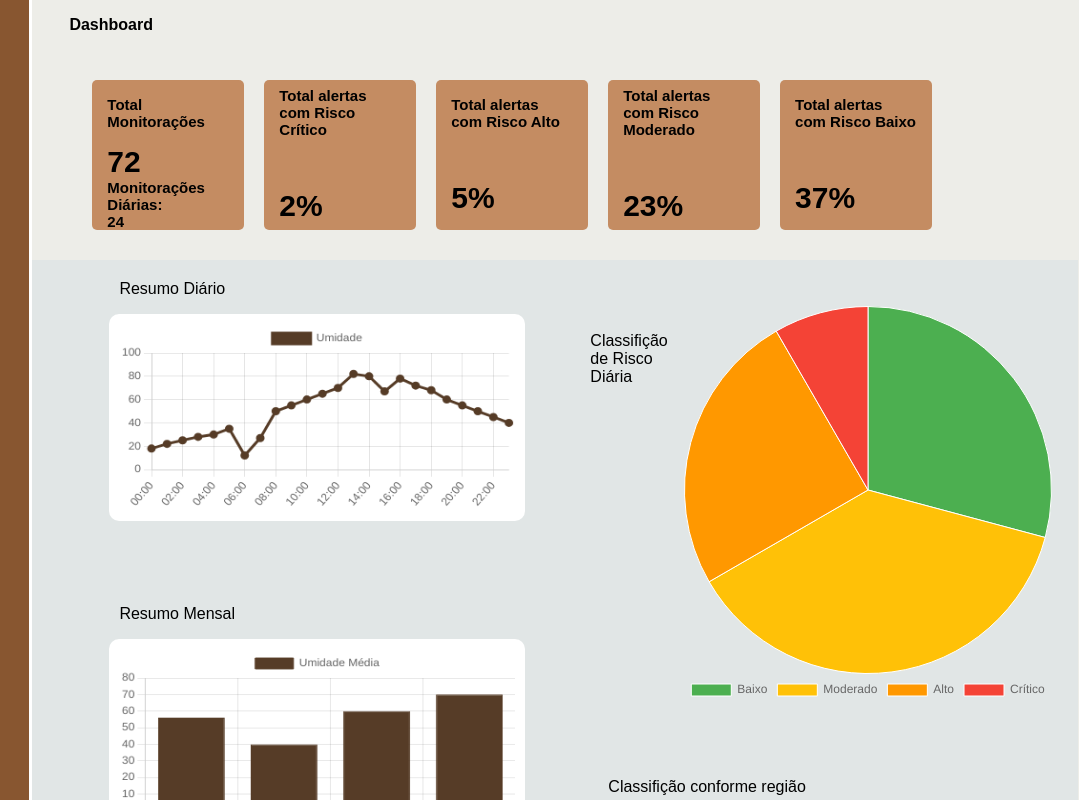
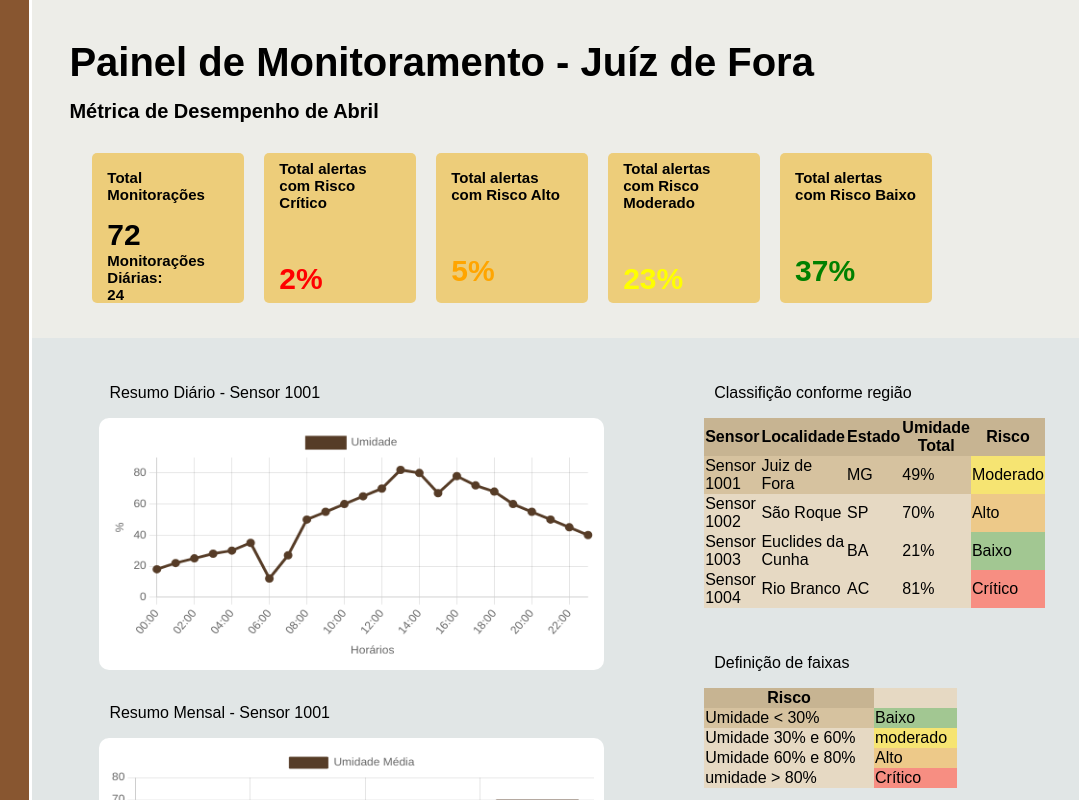
Before and after one commit to StratifyTellus/Stratify-Tellus, a plain HTML site: page Algoritimos/dashboard.html in a window 1280 px wide. Shown: the top 800 px of the page, 201-1280 px from the left. Drawn offline with nearby package versions, Linux system fonts and the light colour scheme; a web font is replaced by a local one.

Commit message:
Ajuste no layout do dashboard e correção do CSS

```diff
--- a/Algoritimos/dashboard.html
+++ b/Algoritimos/dashboard.html
@@ -4,7 +4,7 @@
 <head>
     <meta charset="UTF-8">
     <meta name="viewport" content="width=device-width, initial-scale=1.0">
-    <title>Dashboard</title>
+    <title>Stratify | Dashboard</title>
     <link rel="stylesheet" href="style2.css">
     <link href="https://fonts.cdnfonts.com/css/telegraf" rel="stylesheet">
     <script src="https://cdn.jsdelivr.net/npm/chart.js"></script>
@@ -12,7 +12,6 @@
 
 
 <body>
-
     <div class="janela">
         <div class="header-left">
             <h1>Stratify.</h1>
@@ -22,12 +21,16 @@
                 <p>Bem vindo a sua <span>Dash</span>!</p>
             </div>
             <div class="btn-logout" onclick="limparSessao()">
-             <a href="index.html"><h3>Sair</h3></a>
+                <a href="index.html">
+                    <h3>Sair</h3>
+                </a>
+            </div>
         </div>
     </div>
 
     <div class="container-dashboard">
-            <p class="titulo-dashboard">Dashboard</p>
+        <p class="titulo-dashboard">Painel de Monitoramento - Juíz de Fora</p>
+        <p class="metrica-dashboard">Métrica de Desempenho de Abril</p>
         <div class="kpis">
             <div class="card-kpi">
                 <p class="card">Total Monitorações</p>
@@ -38,53 +41,48 @@
 
             <div class="card-kpi">
                 <h2 class="card">Total alertas com Risco Crítico<br><br>
-                        <span class="valor"><b></b><br>2% </span>
+                    <span class="valor" style="color: rgb(255, 0, 0);"><b></b><br>2%</span>
                 </h2>
             </div>
             <div class="card-kpi">
                 <h2 class="card">Total alertas com Risco Alto<br><br>
-                        <span class="valor"><b></b><br>5%<br></span>
+                    <span class="valor" style="color: orange;"><b></b><br>5%<br></span>
                 </h2>
             </div>
             <div class="card-kpi">
                 <h2 class="card">Total alertas com Risco Moderado<br><br>
-                        <span class="valor"><b></b><br>23%</span>
+                    <span class="valor" style="color: yellow;"><b></b><br>23%</span>
                 </h2>
             </div>
             <div class="card-kpi">
                 <h2 class="card">Total alertas com Risco Baixo<br><br>
-                        <span class="valor"><b></b><br>37%</span>
+                    <span class="valor" style="color: green;"><b></b><br>37%</span>
                 </h2>
             </div>
         </div>
 
         <div class="container-graficos">
+            <div class="linha-topo">
+
+                <!-- Gráfico 1 e 2 -->
                 <div class="card-grafico">
                     <div class="banner1">
                         <div class="titulo-grafico">
-                        <p>Resumo Diário</p>
+                            <p>Resumo Diário - Sensor 1001</p>
                         </div>
                         <canvas id="myChart" class="grafico1"></canvas>
                     </div>
-                    <br>
+
                     <div class="banner2">
                         <div class="titulo-grafico">
-                        <p>Resumo Mensal</p>
+                            <p>Resumo Mensal - Sensor 1001</p>
                         </div>
                         <canvas id="myChart2" class="grafico2"></canvas>
                     </div>
                 </div>
 
-                <div class="card-grafico2">
-                    <div class="div-grafico2">
-                        <div class="grafico-pizza">
-                            <div class="titulo-grafico">
-                                <p>Classifição de Risco Diária</p>
-                            </div>
-                            <canvas id="myChart3" class="grafico3"></canvas>
-                        </div>
-                    </div>
-                    <br> <br>
+                <!-- Tabelas -->
+                <div class="lado-tabelas">
                     <div class="div-tabela">
                         <div class="titulo-grafico">
                             <p>Classifição conforme região</p>
@@ -92,33 +90,37 @@
                         <table>
                             <thead>
                                 <tr>
+                                    <th>Sensor</th>
                                     <th>Localidade</th>
                                     <th>Estado</th>
                                     <th>Umidade Total</th>
                                     <th>Risco</th>
-
                                 </tr>
                             </thead>
                             <tbody>
                                 <tr class="regiao-selecionada">
+                                    <td>Sensor 1001</td>
                                     <td>Juiz de Fora</td>
                                     <td>MG</td>
                                     <td>49%</td>
                                     <td class="moderado">Moderado</td>
                                 </tr>
                                 <tr>
+                                    <td>Sensor 1002</td>
                                     <td>São Roque</td>
                                     <td>SP</td>
                                     <td>70%</td>
                                     <td class="alto">Alto</td>
                                 </tr>
                                 <tr>
+                                    <td>Sensor 1003</td>
                                     <td>Euclides da Cunha</td>
                                     <td>BA</td>
                                     <td>21%</td>
                                     <td class="baixo">Baixo</td>
                                 </tr>
                                 <tr>
+                                    <td>Sensor 1004</td>
                                     <td>Rio Branco</td>
                                     <td>AC</td>
                                     <td>81%</td>
@@ -127,10 +129,49 @@
                             </tbody>
                         </table>
                     </div>
+                    <div class="div-tabela">
+                        <div class="titulo-grafico">
+                            <p>Definição de faixas</p>
+                        </div>
+                        <table>
+                            <thead>
+                                <tr>
+                                    <th>Risco</th>
+                                </tr>
+                            </thead>
+                            <tbody>
+                                <tr class="regiao-selecionada">
+                                    <td>Umidade < 30%</td>
+                                    <td class="baixo">Baixo</td>
+                                </tr>
+                                <tr>
+                                    <td>Umidade 30% e 60% </td>
+                                    <td class="moderado">moderado</td>
+                                </tr>
+                                <tr>
+                                    <td>Umidade 60% e 80%</td>
+                                    <td class="alto">Alto</td>
+                                </tr>
+                                <tr>
+                                    <td>umidade > 80%</td>
+                                    <td class="critico">Crítico</td>
+                                </tr>
+                            </tbody>
+                        </table>
                     </div>
 
+                    <!-- Gráfico de Pizza-->
+                    <div class="card-grafico2">
+                        <div class="div-grafico2">
+                            <div class="grafico-pizza">
+                                <div class="titulo-grafico">
+                                    <p>Classificação de Risco</p>
                                 </div>
-
+                                <canvas id="myChart3" class="grafico3"></canvas>
+                            </div>
+                        </div>
+                    </div>
+                </div>
             </div>
         </div>
     </div>
@@ -154,7 +195,19 @@
         },
         options: {
             scales: {
+                x: {
+                    display: true,
+                    title: {
+                        display: true,
+                        text: 'Horários'
+                    }
+                },
                 y: {
+                    display: true,
+                    title: {
+                        display: true,
+                        text: '%'
+                    },
                     beginAtZero: true
                 }
             }
@@ -211,10 +264,7 @@
             }
         }
     });
-
-
 </script>
-
 
 <script>
     const myChart = new Chart(
--- a/Algoritimos/style2.css
+++ b/Algoritimos/style2.css
@@ -5,7 +5,7 @@ body{
 }
 
 .header-left {
-    position: fixed;
+position: fixed;
   top: 0;
   left: 0;
   z-index: 999;
@@ -31,20 +31,24 @@ a {
     margin-left: 18%;
     display: flex;
     flex-direction: column;
-    gap: 30px;
-
+    gap: 10px;
 }
 
 h1{
-       font-family: 'Montserrat', sans-serif;
+    font-family: 'Montserrat', sans-serif;
+}
+.titulo-dashboard {
+    margin-left: 40px;
+    margin-bottom: 5px;
+    font-size: 40px;
+    font-weight: 700;
+    font-family: 'Telegraf', sans-serif;
 }
 
-.titulo-dashboard {
-    display: flex;
-    justify-content: flex-start;
+.metrica-dashboard {
     margin-left: 40px;
-    color: #000;
-    font-family: 40px;
+    margin-top: 0;
+    font-size: 20px;
     font-weight: 700;
     font-family: 'Telegraf', sans-serif;
 }
@@ -57,7 +61,7 @@ h1{
     height: 150px;
     margin-left: 6%;
     gap: 20px;
-
+    margin-bottom: 25px;
 }
 
 .card-kpi{
@@ -65,10 +69,9 @@ h1{
     display: flex;
     flex-direction: column;
     width: 200px;
-    background-color: #c48c62;
+    background-color: #edcd7a;
     border-radius: 5px;
     padding: 8px 15px;
-
 }
 
 .card{
@@ -85,43 +88,41 @@ h1{
     height: 56px;
     font-size: 30px;
     font-weight: 700;
-
-
 }
 span {
     font-weight: 700;
     font-family: 'Arial', sans-serif;
     font-size: 15px;
-
 }
 
 .container-graficos {
     background-color: rgb(225, 230, 230);
     display: flex;
-    justify-content: center;
-    width: 99%;
-    padding-left: 10px;
-    flex-direction: row;
+    flex-direction: column;
+    gap: 30px;
+    padding: 20px;
 }
 
-.card-grafico{
-    height: 580px;
-    margin-left: 70px;
-    width: 40%;
+.linha-topo {
     display: flex;
-    justify-content: center;
+    gap:100px;
+    align-items: flex-start;
+}
+
+.lado-tabelas {
+    display: flex;
     flex-direction: column;
     gap: 20px;
+    width: 25%;
 }
 
-.card-grafico2{
-    margin: auto;
-    width: 60%;
-    height: 730px;
+.card-grafico {
+    height: auto;
+    margin-left: 50px;
+    width: 50%;
     display: flex;
     flex-direction: column;
-    align-items: center;
-    justify-content: center;
+    gap: 50px;
 }
 
 .banner1, .banner2 {
@@ -139,7 +140,6 @@ span {
     justify-content: flex-start;
     color: #000;
     font-family: 'Telegraf', sans-serif;
-
 }
 
 .grafico1{
@@ -155,31 +155,35 @@ span {
 }
 
 .div-grafico2 {
-    margin-left: 10%;
-    align-self:flex-start;
+    display: flex;
+    flex-direction: column;
+    align-items: center;
+    margin-bottom: 0;
 }
 
 .grafico-pizza {
-    display: flex;
-    width: 400px;
+    width: 100%;
+    max-width: 400px;
+    margin: 0 auto;
+    background-color: #fff;
+    border-radius: 10px;
+    padding: 10px;
 }
 
 .div-tabela {
-    margin-top: 10px;
-    justify-content: center;
-    align-self: center;
+    display: flex;
+    flex-direction: column;
 }
 
 table {
-    align-items: center;
-    border-radius: 6px;
-    padding: 10px;
+    width: 100%;
+    border-collapse: collapse;
     font-family: 'Telegraf', sans-serif;
     background-color: #e6d9c3;
 }
 
-th  {
-    align-self: center;
+td, th  {
+    align-items: center;
 }
 
 .regiao-selecionada{
```
Lines whose indentation alone changed are shown as unchanged.
